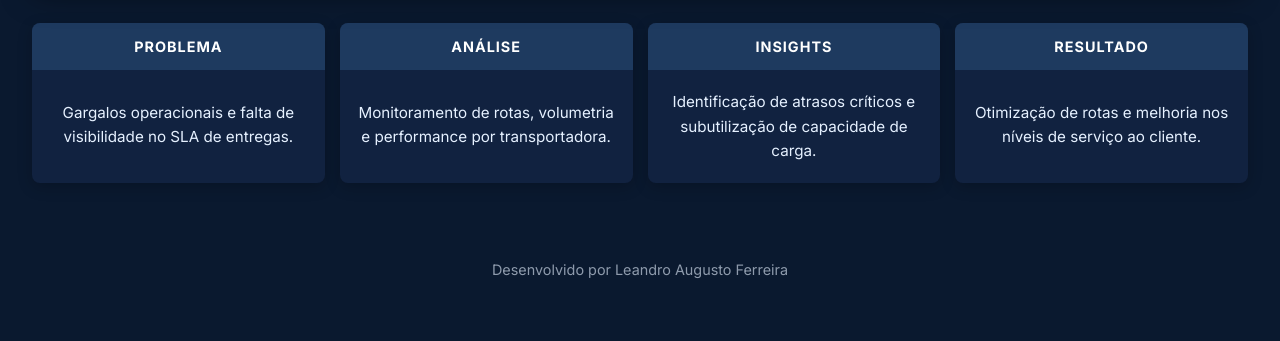
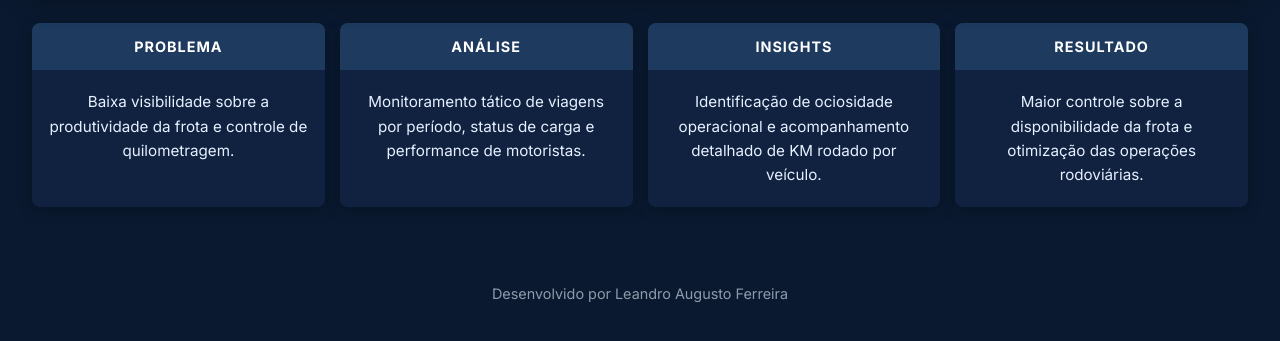
Before and after one commit to LeandroAugFerreira/leandroaugferreira.github.io, a plain HTML site: page transporte.html in a window 1280 px wide. Shown: the part 921-1262 px from the top of the page. Drawn offline with Linux system fonts and the light colour scheme.

Commit message:
Update transporte.html

```diff
--- a/transporte.html
+++ b/transporte.html
@@ -141,22 +141,22 @@
         <div class="case-details">
             <div class="case-item">
                 <strong>PROBLEMA</strong>
-                <p>Gargalos operacionais e falta de visibilidade no SLA de entregas.</p>
+                <p>Baixa visibilidade sobre a produtividade da frota e controle de quilometragem.</p>
             </div>
 
             <div class="case-item">
                 <strong>ANÁLISE</strong>
-                <p>Monitoramento de rotas, volumetria e performance por transportadora.</p>
+                <p>Monitoramento tático de viagens por período, status de carga e performance de motoristas.</p>
             </div>
 
             <div class="case-item">
                 <strong>INSIGHTS</strong>
-                <p>Identificação de atrasos críticos e subutilização de capacidade de carga.</p>
+                <p>Identificação de ociosidade operacional e acompanhamento detalhado de KM rodado por veículo.</p>
             </div>
 
             <div class="case-item">
                 <strong>RESULTADO</strong>
-                <p>Otimização de rotas e melhoria nos níveis de serviço ao cliente.</p>
+                <p>Maior controle sobre a disponibilidade da frota e otimização das operações rodoviárias.</p>
             </div>
         </div>
     </div>
```
